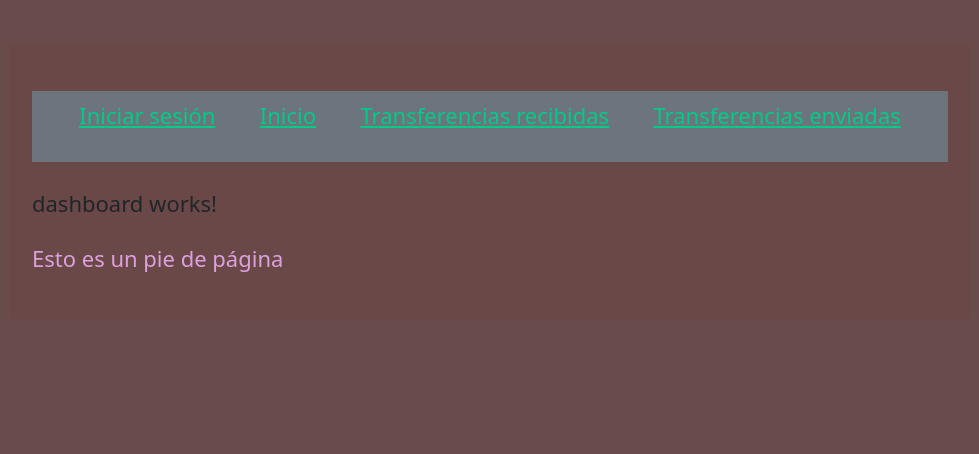
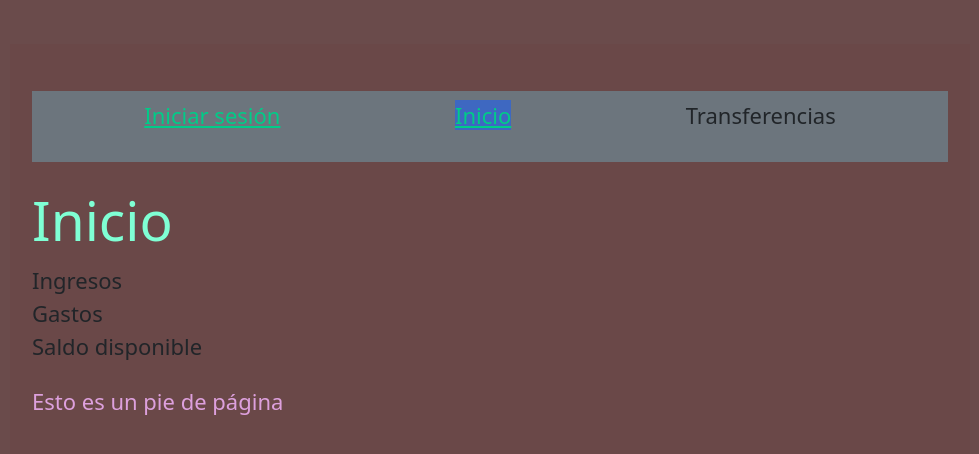
Before and after one commit to Sandra530/appBanco, an Angular app: page /pages/dashboard in a window 1280 px wide. Shown: the top 454 px of the page, without its empty margins (150-1129 px from the left). Built offline with nearby package versions, Linux system fonts and the light colour scheme.

Commit message:
menu desplegable

```diff
--- a/src/app/app.component.css
+++ b/src/app/app.component.css
@@ -8,3 +8,17 @@
     padding: 8px;
     margin: 25px;
 }
+
+.active-menu{
+    background-color: rgb(62, 104, 193);
+}
+
+.dropdownmenu .submenu{
+    display: none;
+
+}
+
+.dropdownmenu:hover .submenu{
+    display: block;
+
+}
--- a/src/app/app.component.html
+++ b/src/app/app.component.html
@@ -1,17 +1,22 @@
 <!-- un comentario -->
 <nav class="main-menu bg-secondary">
   <ul>
-    <li><a routerLink="/auth/login">Iniciar sesión</a></li>
-    <li><a routerLink="/pages/dashboard">Inicio</a></li>
+    <li><a routerLinkActive="active-menu" routerLink="/auth/login">Iniciar sesión</a></li>
+    <li><a routerLinkActive="active-menu" routerLink="/pages/dashboard">Inicio</a></li>
+    <li class="dropdownmenu">
+      Transferencias
+      <ul class="submenu">
         <li>
-      <a routerLink="/pages/transferencias-recibidas">
+          <a routerLinkActive="active-menu" routerLink="/pages/transferencias-recibidas">
             Transferencias recibidas
           </a>
         </li>
         <li>
-      <a routerLink="/pages/transferencias-enviadas">
+          <a routerLinkActive="active-menu" routerLink="/pages/transferencias-enviadas">
             Transferencias enviadas
           </a>
+        </li>
+      </ul>
     </li>
   </ul>
 </nav>
--- a/src/app/pages/dashboard/dashboard.component.css
+++ b/src/app/pages/dashboard/dashboard.component.css
@@ -0,0 +1,13 @@
+.fila-tabla{
+    display: flex;
+    gap: 16px;
+}
+
+.fila-tabla>div{
+    width: 25%;
+}
+
+.cabezera.tabla{
+    font-weight: bold;
+    text-transform: uppercase;
+}
--- a/src/app/pages/dashboard/dashboard.component.html
+++ b/src/app/pages/dashboard/dashboard.component.html
@@ -1 +1,8 @@
-<p>dashboard works!</p>
+<h1>Inicio</h1>
+
+
+<div class="fila-tabla cabecera-tabla">Ingresos</div>
+
+<div class="fila-tabla cabecera-tabla">Gastos</div>
+
+<p>Saldo disponible</p>
```
Lines whose indentation alone changed are shown as unchanged.
